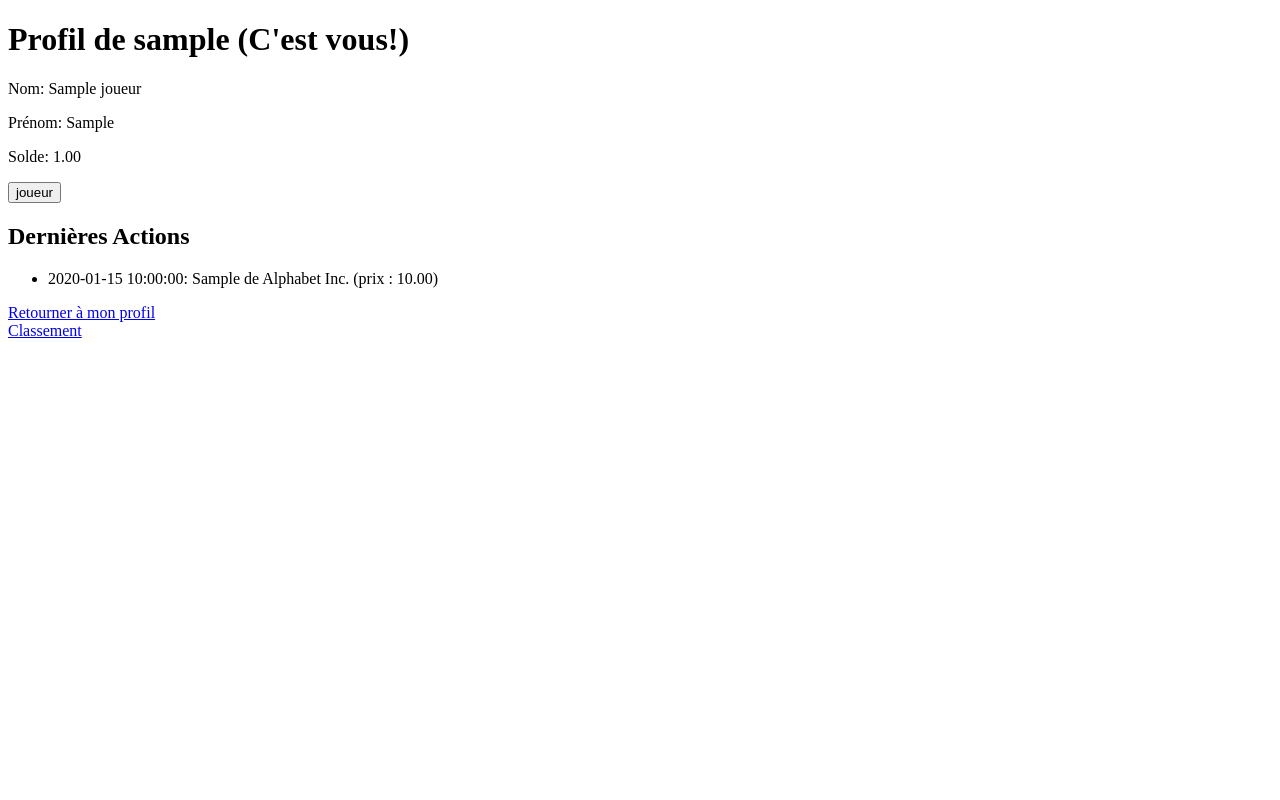
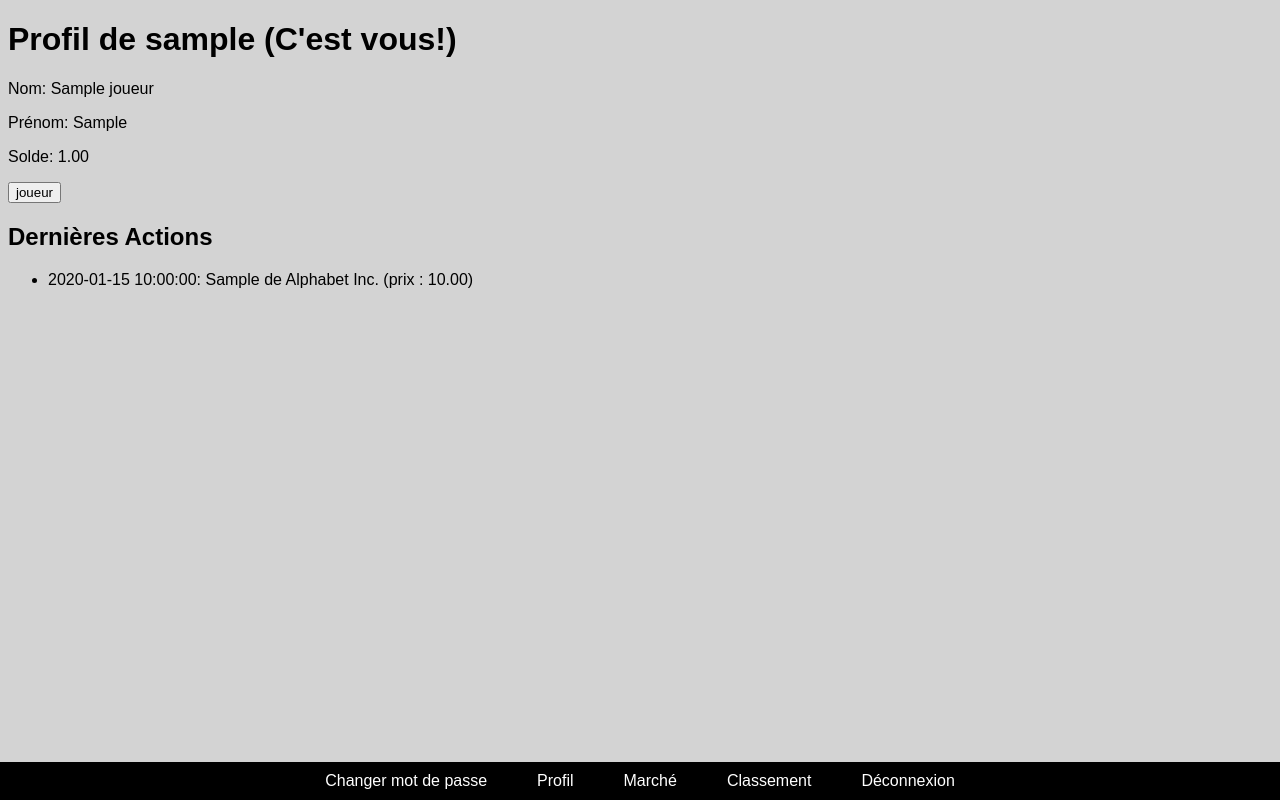
Before and after one commit to TitouanDor/Virtual-Trader, a PHP site: page /profilJoueur.php?id=1 in a window 1280 px wide. Run offline with PHP 8.4, Linux system fonts and the light colour scheme; the visitor is signed in with stand-in values (Sample User, id 1); data comes from the database, SQL or seed files in the repository; tables that the repository leaves empty hold one stand-in row (values such as "Sample post").

Commit message:
Update profilJoueur.php
ajout bannière
ajout lien CSS

```diff
--- a/profilJoueur.php
+++ b/profilJoueur.php
@@ -55,6 +55,8 @@ $history = $historyReq->fetchAll();
 <head>
     <meta charset="UTF-8">
     <meta name="viewport" content="width=device-width, initial-scale=1.0">
+    <link rel="stylesheet" href="CSSFile/general.css">
+    <link rel="stylesheet" href="CSSFile/profil_joueur.css">
     <title>Profil du joueur</title>
 </head>
 <body>
@@ -85,9 +87,13 @@ $history = $historyReq->fetchAll();
 <?php else: ?>
     <p>Aucune action trouvée pour ce joueur.</p>
 <?php endif; ?>
-<a href="profil.php">Retourner à mon profil</a>
-<br>
-<a href="classement.php">Classement</a>
+<div class="banniere">
+    <a href="changerMDP.php">Changer mot de passe</a>
+    <a href="profil.php">Profil</a>
+    <a href="Marche.php">Marché</a>
+    <a href="classement.php?from=profil">Classement</a>
+    <a href="logout.php">Déconnexion</a>
+</div>
 
 </body>
 </html>
```
